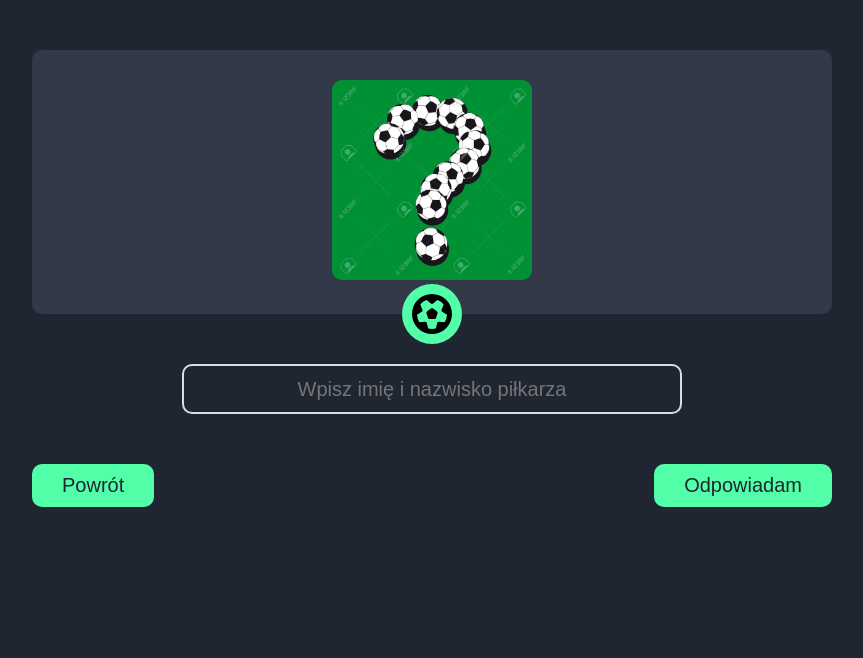
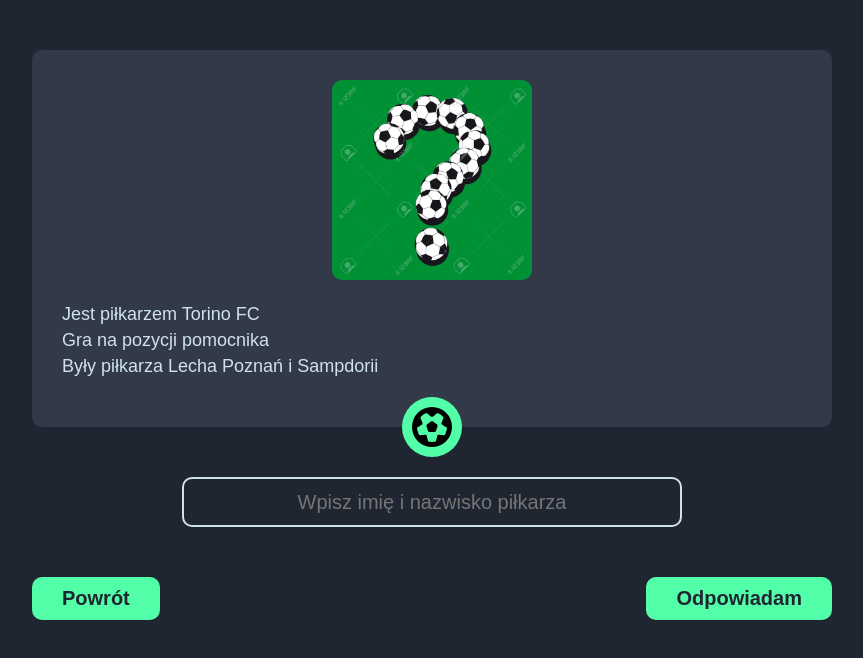
Before and after one commit to Kamil678/guess-player-app, a Vue app: page /game in a window 1280 px wide. Shown: the top 658 px of the page, without its empty margins (208-1071 px from the left). Built offline with nearby package versions, Linux system fonts and the light colour scheme.

Commit message:
add new component to main game component

```diff
--- a/src/components/ButtonComponent.vue
+++ b/src/components/ButtonComponent.vue
@@ -15,7 +15,7 @@
   border: none;
   margin-top: 50px;
   font-size: 20px;
-  font-weight: 500;
+  font-weight: 600;
   cursor: pointer;
 }
 </style>
--- /dev/null
+++ b/src/components/DescriptionPlayer.vue
@@ -0,0 +1,32 @@
+<template>
+  <div class="description-player">
+    <p class="hint1">{{ currentPlayer.hint1 }}</p>
+    <p class="hint2">{{ currentPlayer.hint2 }}</p>
+    <p class="hint3">{{ currentPlayer.hint3 }}</p>
+  </div>
+</template>
+
+<script setup>
+import { dataToGame } from '../js/helper'
+import { ref } from 'vue'
+
+const props = defineProps(['idPlayer'])
+
+let currentPlayer = ref(dataToGame.find((player) => player.id === props.idPlayer))
+</script>
+
+<style scoped lang="scss">
+.description-player {
+  display: flex;
+  flex-direction: column;
+  align-items: flex-start;
+  gap: 5px 0;
+  margin: 20px 0;
+
+  p {
+    font-size: 18px;
+    color: $lightCyan;
+    letter-spacing: 0;
+  }
+}
+</style>
--- a/src/components/GameComponent.vue
+++ b/src/components/GameComponent.vue
@@ -2,21 +2,23 @@
   <div class="game-modal">
     <div class="game-form">
       <div class="game-picture">
-        <img src="../assets//images//which-player.webp" />
+        <img src="../assets//images/which-player.webp" />
       </div>
+      <DescriptionPlayer :idPlayer="idPlayer" />
     </div>
     <div class="game-ball">
-      <svg xmlns="http://www.w3.org/2000/svg" viewBox="0 0 512 512">
-        <!--! Font Awesome Pro 6.4.0 by @fontawesome - https://fontawesome.com License - https://fontawesome.com/license (Commercial License) Copyright 2023 Fonticons, Inc. -->
-        <path
-          d="M417.3 360.1l-71.6-4.8c-5.2-.3-10.3 1.1-14.5 4.2s-7.2 7.4-8.4 12.5l-17.6 69.6C289.5 445.8 273 448 256 448s-33.5-2.2-49.2-6.4L189.2 372c-1.3-5-4.3-9.4-8.4-12.5s-9.3-4.5-14.5-4.2l-71.6 4.8c-17.6-27.2-28.5-59.2-30.4-93.6L125 228.3c4.4-2.8 7.6-7 9.2-11.9s1.4-10.2-.5-15l-26.7-66.6C128 109.2 155.3 89 186.7 76.9l55.2 46c4 3.3 9 5.1 14.1 5.1s10.2-1.8 14.1-5.1l55.2-46c31.3 12.1 58.7 32.3 79.6 57.9l-26.7 66.6c-1.9 4.8-2.1 10.1-.5 15s4.9 9.1 9.2 11.9l60.7 38.2c-1.9 34.4-12.8 66.4-30.4 93.6zM256 512A256 256 0 1 0 256 0a256 256 0 1 0 0 512zm14.1-325.7c-8.4-6.1-19.8-6.1-28.2 0L194 221c-8.4 6.1-11.9 16.9-8.7 26.8l18.3 56.3c3.2 9.9 12.4 16.6 22.8 16.6h59.2c10.4 0 19.6-6.7 22.8-16.6l18.3-56.3c3.2-9.9-.3-20.7-8.7-26.8l-47.9-34.8z"
-        />
-      </svg>
+      <IconComponent />
     </div>
   </div>
 </template>
 
-<script setup></script>
+<script setup>
+import IconComponent from '../components/IconComponent.vue'
+import DescriptionPlayer from './DescriptionPlayer.vue'
+
+const props = defineProps(['idPlayer'])
+console.log(props.idPlayer)
+</script>
 
 <style scoped lang="scss">
 .game-modal {
@@ -25,7 +27,6 @@
   background-color: $backgroundCard;
   width: 800px;
   min-width: 800px;
-  //height: 500px;
   position: relative;
   padding: 30px;
 
@@ -49,15 +50,6 @@
     bottom: -30px;
     left: 50%;
     transform: translateX(-50%);
-
-    svg {
-      width: 40px;
-      height: 40px;
-      position: absolute;
-      top: 50%;
-      left: 50%;
-      transform: translate(-50%, -50%);
-    }
   }
 }
 </style>
--- /dev/null
+++ b/src/components/IconComponent.vue
@@ -0,0 +1,21 @@
+<template>
+  <svg xmlns="http://www.w3.org/2000/svg" viewBox="0 0 512 512">
+    <!--! Font Awesome Pro 6.4.0 by @fontawesome - https://fontawesome.com License - https://fontawesome.com/license (Commercial License) Copyright 2023 Fonticons, Inc. -->
+    <path
+      d="M417.3 360.1l-71.6-4.8c-5.2-.3-10.3 1.1-14.5 4.2s-7.2 7.4-8.4 12.5l-17.6 69.6C289.5 445.8 273 448 256 448s-33.5-2.2-49.2-6.4L189.2 372c-1.3-5-4.3-9.4-8.4-12.5s-9.3-4.5-14.5-4.2l-71.6 4.8c-17.6-27.2-28.5-59.2-30.4-93.6L125 228.3c4.4-2.8 7.6-7 9.2-11.9s1.4-10.2-.5-15l-26.7-66.6C128 109.2 155.3 89 186.7 76.9l55.2 46c4 3.3 9 5.1 14.1 5.1s10.2-1.8 14.1-5.1l55.2-46c31.3 12.1 58.7 32.3 79.6 57.9l-26.7 66.6c-1.9 4.8-2.1 10.1-.5 15s4.9 9.1 9.2 11.9l60.7 38.2c-1.9 34.4-12.8 66.4-30.4 93.6zM256 512A256 256 0 1 0 256 0a256 256 0 1 0 0 512zm14.1-325.7c-8.4-6.1-19.8-6.1-28.2 0L194 221c-8.4 6.1-11.9 16.9-8.7 26.8l18.3 56.3c3.2 9.9 12.4 16.6 22.8 16.6h59.2c10.4 0 19.6-6.7 22.8-16.6l18.3-56.3c3.2-9.9-.3-20.7-8.7-26.8l-47.9-34.8z"
+    />
+  </svg>
+</template>
+
+<script setup></script>
+
+<style lang="scss">
+svg {
+  width: 40px;
+  height: 40px;
+  position: absolute;
+  top: 50%;
+  left: 50%;
+  transform: translate(-50%, -50%);
+}
+</style>
--- a/src/views/GamePage.vue
+++ b/src/views/GamePage.vue
@@ -1,6 +1,6 @@
 <template>
   <div class="game-page">
-    <GameComponent />
+    <GameComponent :id-player="idPlayer" />
     <InputComponent :value-input="valueInput" />
     <div class="action">
       <ButtonComponent text-btn="Powrót" @clickBtn="clickBackBtn" />
@@ -15,6 +15,7 @@
 import InputComponent from '../components/InputComponent.vue'
 import ButtonComponent from '../components/ButtonComponent.vue'
 import { useRouter } from 'vue-router'
+import { dataToGame } from '../js/helper'
 
 const router = useRouter()
 const valueInput = ref('')
@@ -22,6 +23,12 @@
 const clickBackBtn = () => {
   router.push('/')
 }
+
+let idPlayer = ref(null)
+const drawPlayer = () => {
+  idPlayer = Math.floor(Math.random() * dataToGame.length)
+}
+drawPlayer()
 </script>
 
 <style scoped lang="scss">
```
